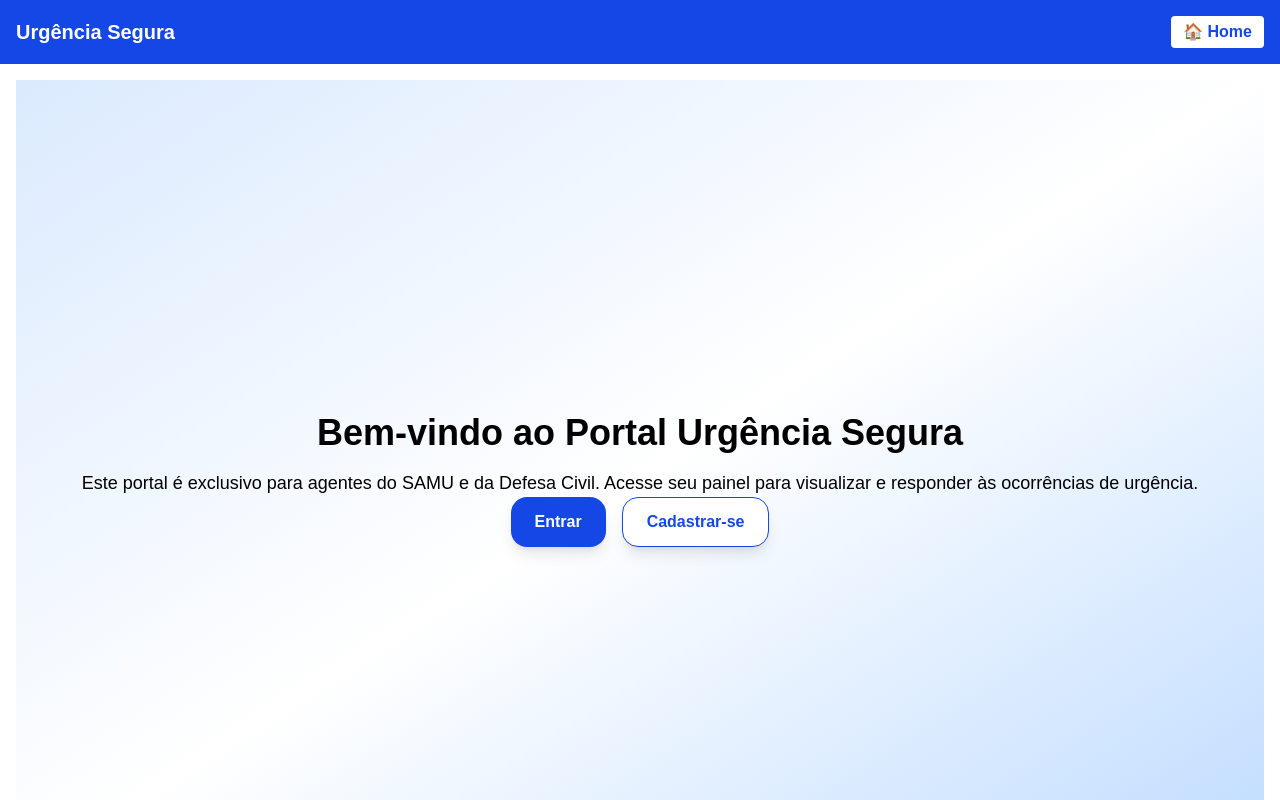
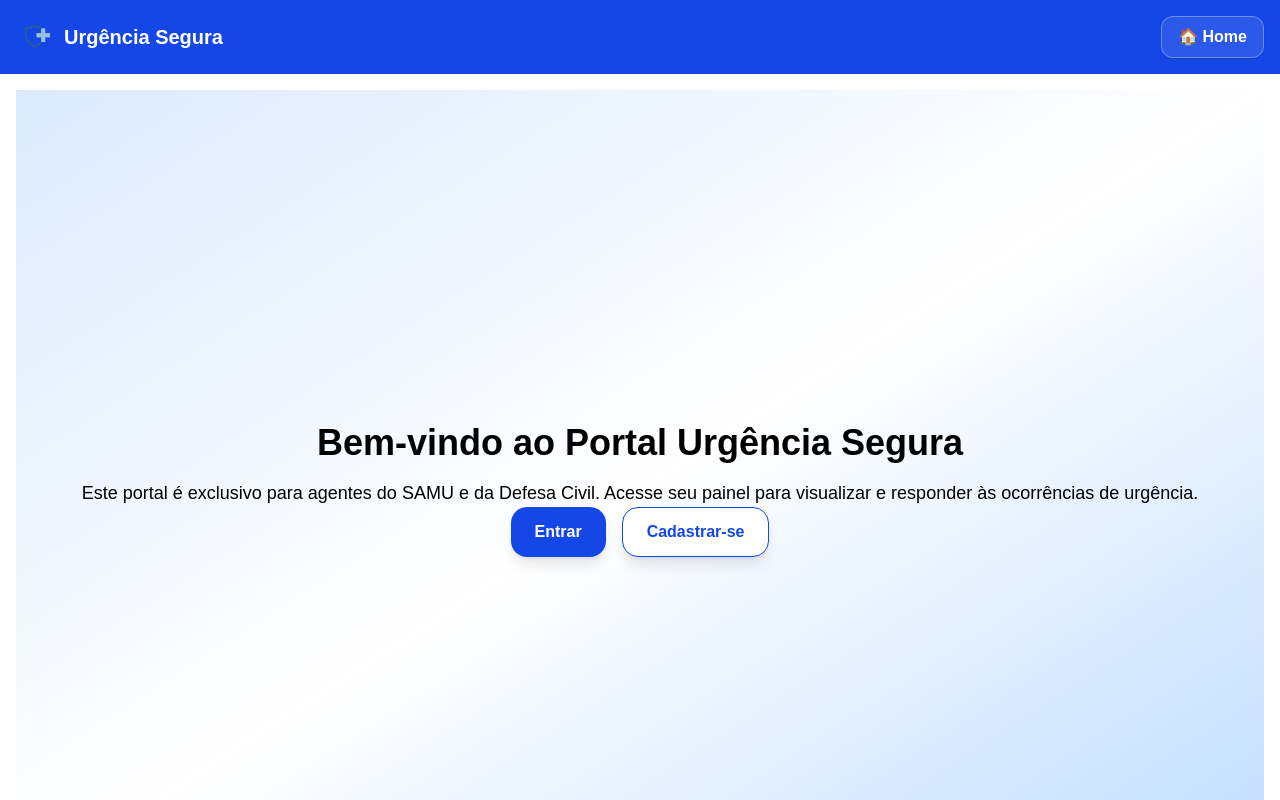
Before and after one commit to robsonalbuquerquedev/urgencia-segura-web, a Next.js app: page / in a window 1280 px wide. Shown: the top 800 px of the page. Built offline with nearby package versions, Linux system fonts and the light colour scheme; no server answers.

Commit message:
Update components Header.tsx

```diff
--- a/src/app/components/Header.tsx
+++ b/src/app/components/Header.tsx
@@ -1,5 +1,6 @@
 'use client';
 
+import Image from 'next/image';
 import { usePathname, useRouter } from 'next/navigation';
 import { useAuth } from '../context/AuthContext';
 
@@ -21,10 +22,19 @@ export default function Header() {
 
     return (
         <header className="bg-blue-700 text-white p-4 flex justify-between items-center">
-            <h1 className="text-xl font-bold">Urgência Segura</h1>
+            <div className="flex items-center gap-2">
+                <Image
+                    src="/urgenciasegura.png"
+                    alt="Logo Urgência Segura"
+                    width={40}
+                    height={40}
+                    className="rounded"
+                />
+                <h1 className="text-xl font-bold">Urgência Segura</h1>
+            </div>
             <button
                 onClick={handleClick}
-                className="bg-white text-blue-700 px-3 py-1 rounded font-semibold hover:bg-gray-100 cursor-pointer transition-colors"
+                className="bg-white/10 text-white px-4 py-2 rounded-xl font-semibold hover:bg-white/20 transition-colors border border-white/30 shadow-sm backdrop-blur-sm cursor-pointer"
             >
                 {isPainel ? '🚪 Sair' : '🏠 Home'}
             </button>
```
Also changed, not shown: public/urgenciasegura.png (added).
